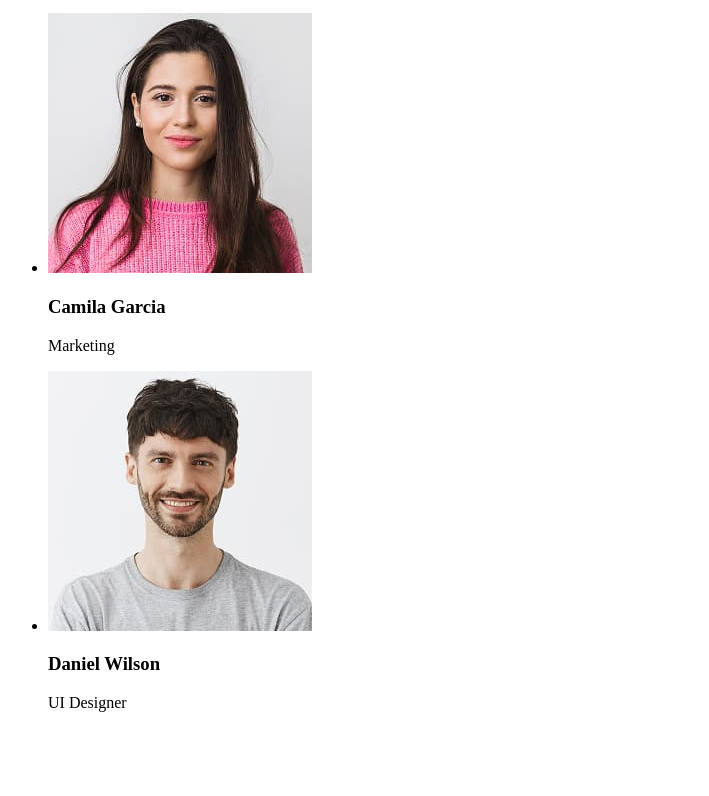
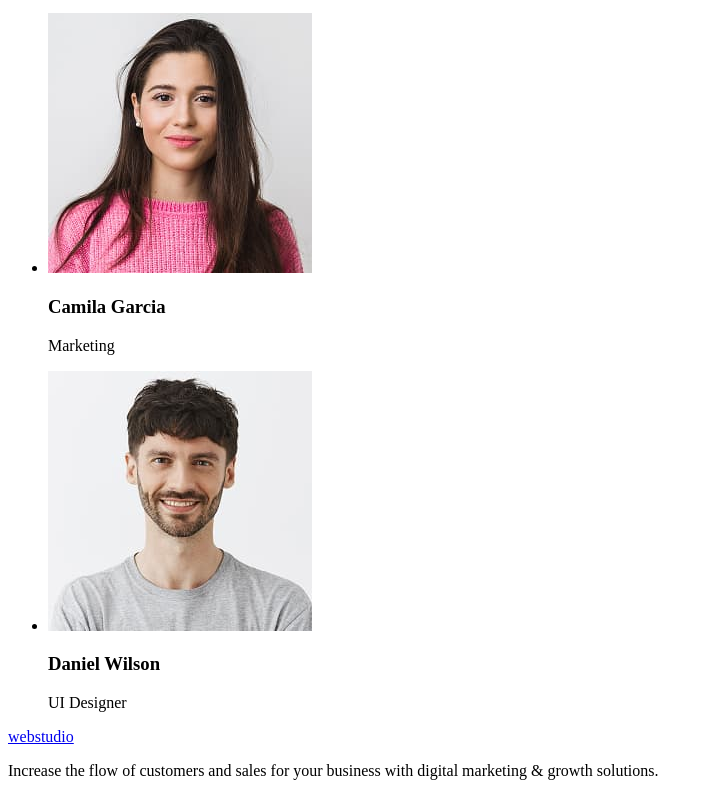
Before and after one commit to N-Bushak/goit-markup-hw-01, a plain HTML site: page index.html in a window 1280 px wide. Shown: the part 1341-2137 px from the top of the page, without its empty margins (0-709 px from the left). Before the commit the page ends 2069 px from the top, so only its background shows below. Drawn offline with Linux system fonts and the light colour scheme.

Commit message:
add footer

```diff
--- a/index.html
+++ b/index.html
@@ -78,6 +78,9 @@
         </ul>
       </section>
     </main>
-    <footer></footer>
+    <footer>
+      <a href="/index.html">webstudio</a>
+      <p>Increase the flow of customers and sales for your business with digital marketing & growth solutions.</p>
+    </footer>
   </body>
 </html>
```
